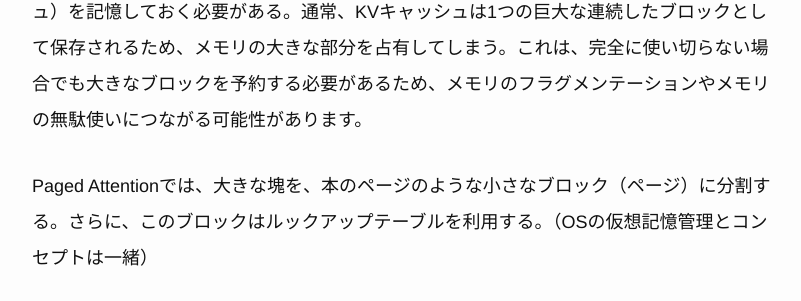
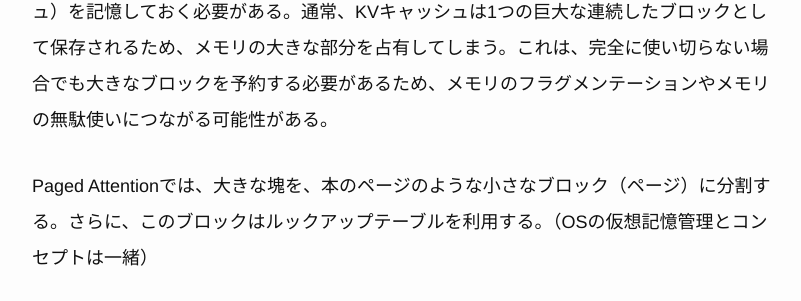
Before and after one commit to iwashi/iwashi.github.io, a Jekyll site: the page built from _posts/2025-07-20-llm-inference.md, in a window 1280 px wide and 900 px high, scrolled down 16199 px. Shown: the part 294-595 px from the top of the window, without its empty margins (238-1039 px from the left). Built offline with Jekyll 4.4.1, drawn with Linux system fonts in a browser that asks for light colours; some of the changed text lies outside the part shown.

Commit message:
tiny update

```diff
--- a/_posts/2025-07-20-llm-inference.md
+++ b/_posts/2025-07-20-llm-inference.md
@@ -333,7 +333,7 @@ LLMの推論では、出力される文章（シーケンス）の長さはリ
 
 LLMにおけるアテンション機構を実装する際の、メモリを効率的に使うアプローチである。
 
-LLMが応答を生成している時、生成する各トークンごとに過去の情報（つまりKVキャッシュ）を記憶しておく必要がある。通常、KVキャッシュは1つの巨大な連続したブロックとして保存されるため、メモリの大きな部分を占有してしまう。これは、完全に使い切らない場合でも大きなブロックを予約する必要があるため、メモリのフラグメンテーションやメモリの無駄使いにつながる可能性があります。
+LLMが応答を生成している時、生成する各トークンごとに過去の情報（つまりKVキャッシュ）を記憶しておく必要がある。通常、KVキャッシュは1つの巨大な連続したブロックとして保存されるため、メモリの大きな部分を占有してしまう。これは、完全に使い切らない場合でも大きなブロックを予約する必要があるため、メモリのフラグメンテーションやメモリの無駄使いにつながる可能性がある。
 
 Paged Attentionでは、大きな塊を、本のページのような小さなブロック（ページ）に分割する。さらに、このブロックはルックアップテーブルを利用する。（OSの仮想記憶管理とコンセプトは一緒）
 
@@ -552,7 +552,7 @@ LLMをコンテナでデプロイするのであれば、あるKubernetesノー
 
 - クラウドを利用している場合、クラウドプロバイダーが新しいインスタンスを割り当て、それをKubernetesクラスタに接続するまでにかかる時間がかかる。インスタンスの種類や空き状況によっては、30秒から数分、Nvidia A100やH100のような需要の高いGPUの場合は数時間かかることさえある
 - 同様に、LLMのイメージは、多数の依存関係とカスタムライブラリのため、一般的なPythonジョブイメージよりもはるかに大きく複雑となる。クラウドプロバイダーが複数ギガビット帯域の帯域をスペック上は記載していても、実際のイメージダウンロード速度ははるかに遅いことが多い。その結果、イメージのプルには3〜5分かかることがある
-- モデルのロードに必要な時間は、そのサイズに大きく依存します。LLMは数十億のパラメータがあるため、レイテンシが増加する。
+- モデルのロードに必要な時間は、そのサイズに大きく依存する。LLMは数十億のパラメータがあるため、レイテンシが増加する。
     - Hugging Faceのようなプラットフォームは、高スループットのマルチパートダウンロードに最適化されていないため、大きなモデルファイルの取得に時間がかかる
     - 推論を開始する前に、モデルファイルを完全にダウンロードしてディスクに書き込む必要がある。これにより追加のI/O操作が発生し、起動が遅延する
 
@@ -574,13 +574,13 @@ LLMをコンテナでデプロイするのであれば、あるKubernetesノー
 スケール要否を判断するメトリクスには以下がある。
 
 - CPU利用率
-    - シンプルで閾値も明確ですが、Pythonベースのワークロードの実際の負荷を反映しているわけではない
+    - シンプルで閾値も明確だが、Pythonベースのワークロードの実際の負荷を反映しているわけではない
 - GPU利用率
     - 理論上はCPUより関連性の高いメトリクスだが、実際には不正確
     - `nvml` のようなツールは、サンプリング期間中にほんのわずかでもカーネルが実行されればGPUを「使用中」として報告してしまう
     - その結果、早すぎるスケールアップや、キャパシティに対する誤った安心感につながることがある
 - QPS (1秒あたりのクエリ数、query per second)
-    - 従来のWebサービスで広く使われていますが、LLM推論ではあまり役に立たない
+    - 従来のWebサービスで広く使われているが、LLM推論ではあまり役に立たない
         - なぜならば生成AIへのリクエストは、入力の長さや生成されるトークン数によって、サイズや計算コストが大きく異なるため
     - その結果、QPSには一貫性がなく、オートスケーリングの調整には不向き
 - 同時実行数
```
